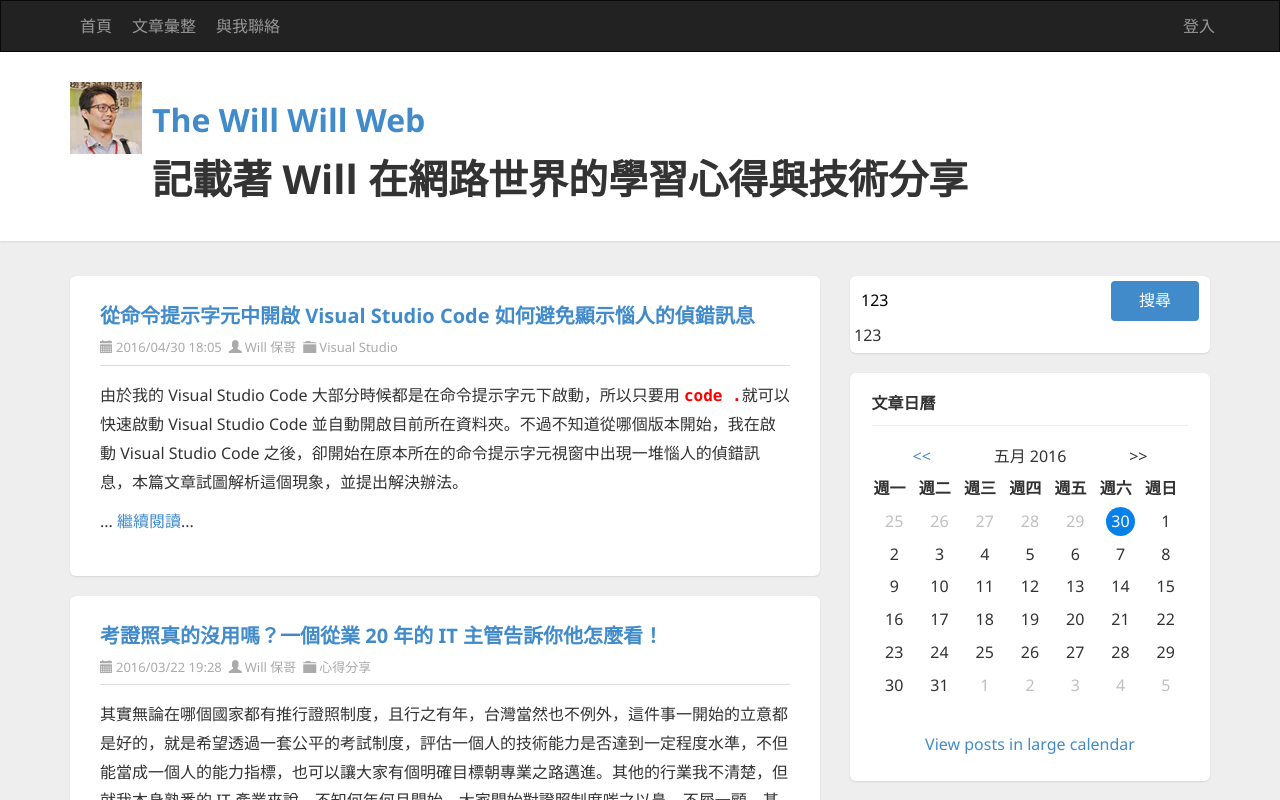
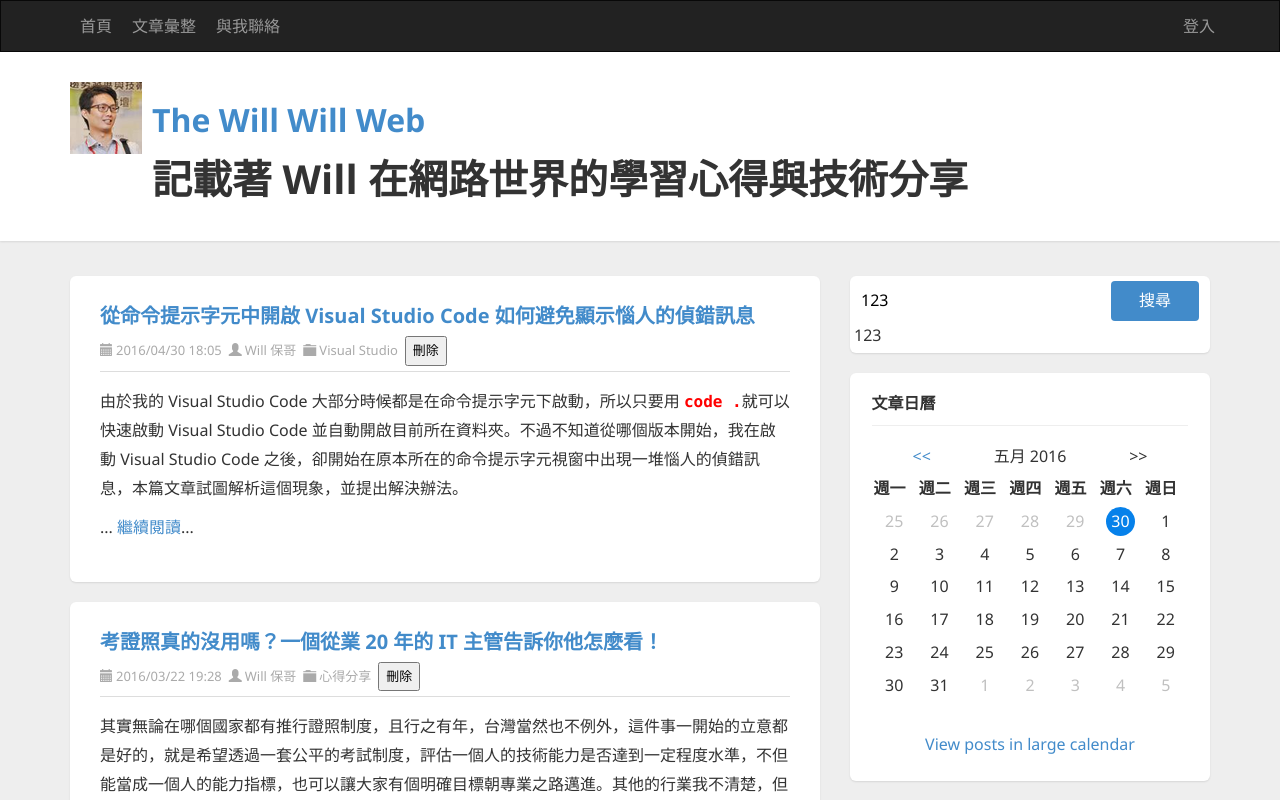
Before and after one commit to yehchitsai/angular4, an Angular app: page / in a window 1280 px wide. Shown: the top 800 px of the page. Built offline with nearby package versions, Linux system fonts and the light colour scheme.

Commit message:
練習 Angular 的 @Output() 將資料從子元件透過事件傳值到父元件中

```diff
--- a/src/app/app.component.html
+++ b/src/app/app.component.html
@@ -8,7 +8,7 @@
           <div id="ctl00_cphBody_PostList1_posts" class="posts">
 
             <!-- Article START-->
-            <app-article [item]="article" *ngFor="let article of data"></app-article>
+            <app-article [item]="article" (delete)="deleteArticle($event)" *ngFor="let article of data"></app-article>
             <!-- Article END-->
 
           </div>
--- a/src/app/app.component.ts
+++ b/src/app/app.component.ts
@@ -9,6 +9,7 @@ import { Component } from '@angular/core';
 export class AppComponent {
   title = 'app';
   keyword = '123';
+
   data = [
     {
       "id": 1,
@@ -72,6 +73,11 @@ export class AppComponent {
     }
 ]
 
+  deleteArticle(target) {
+    const idx = this.data.indexOf(target);
+    this.data.splice(idx,1);
+  }
+
   doSearch(value: string) {
     this.keyword = value;
   }
--- a/src/app/article/article.component.html
+++ b/src/app/article/article.component.html
@@ -7,6 +7,7 @@
       <span class="post-date"><i class="glyphicon glyphicon-calendar"></i>{{item.date}}</span>
       <span class="post-author"><i class="glyphicon glyphicon-user"></i><a href="http://blog.miniasp.com/author/will.aspx">{{item.author}}</a></span>
       <span class="post-category"><i class="glyphicon glyphicon-folder-close"></i><a [href]="item['category-link']">{{item.category}}</a></span>
+      <button (click)="onDelete(item)">刪除</button>
     </div>
   </header>
   <section class="post-body text" [innerHTML]="item.summary"> </section>
--- a/src/app/article/article.component.ts
+++ b/src/app/article/article.component.ts
@@ -1,4 +1,4 @@
-import { Component, Input, OnInit } from '@angular/core';
+import { Component, Input, Output, EventEmitter, OnInit } from '@angular/core';
 
 @Component({
   selector: 'app-article',
@@ -8,8 +8,13 @@ import { Component, Input, OnInit } from '@angular/core';
 export class ArticleComponent implements OnInit {
   @Input() item;
   constructor() { }
+  @Output() delete = new EventEmitter<any>();
 
   ngOnInit() {
   }
 
+  onDelete(){
+    this.delete.emit(this.item);
+  }
+
 }
```
